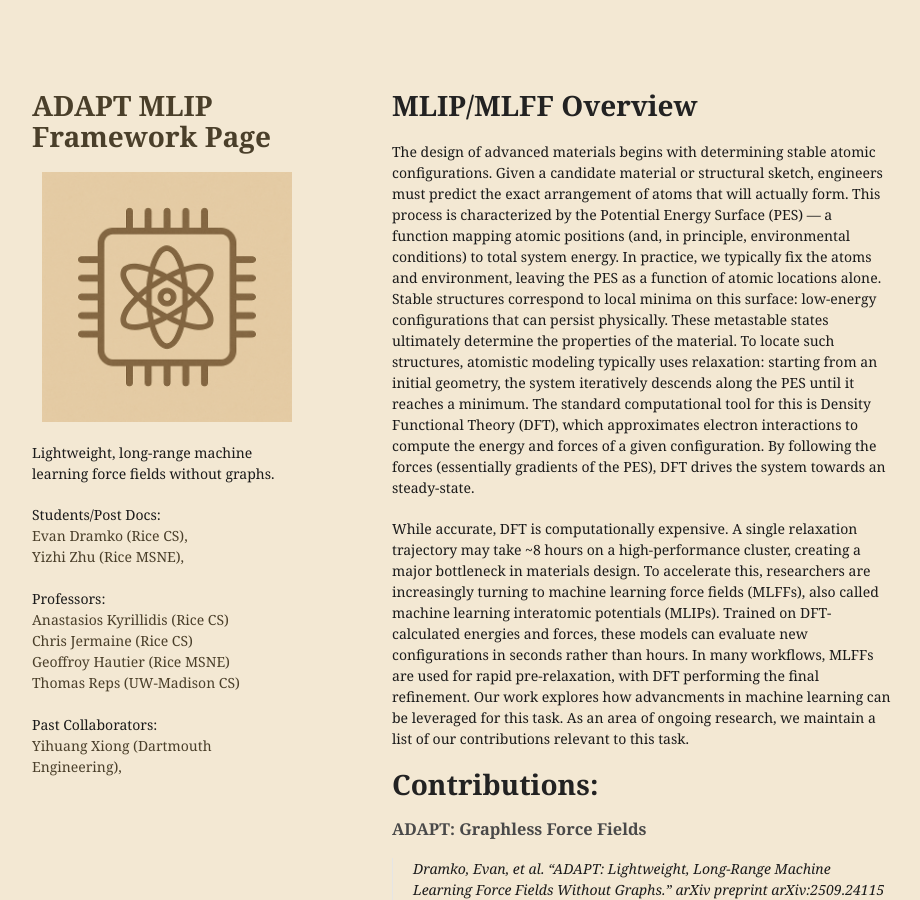
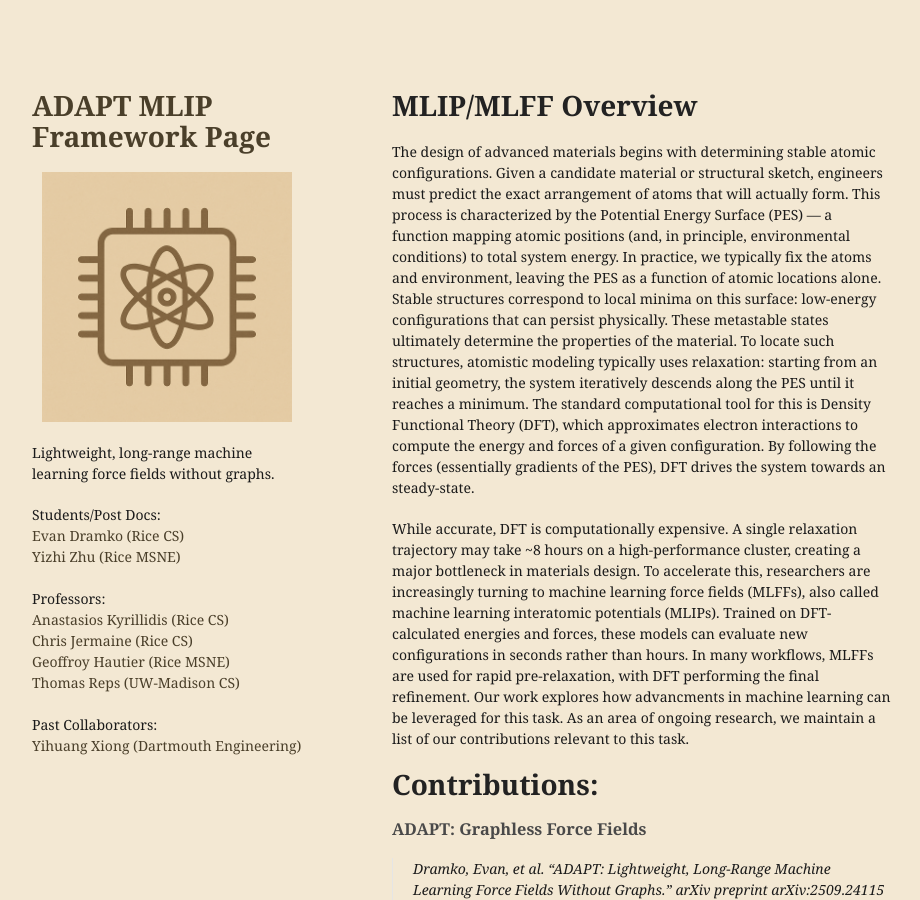
Before and after one commit to EvanDramko/ADAPT_webpage, a Jekyll site: the page built from index.md, in a window 1280 px wide and 900 px high. Shown: the whole window, without its empty margins (178-1098 px from the left). Built offline with Jekyll 4.4.1, drawn with Linux system fonts in a browser that asks for light colours; our own code applies the rules of GitHub Pages for plain Markdown files.

Commit message:
fixed extra commas

```diff
--- a/_layouts/default.html
+++ b/_layouts/default.html
@@ -35,8 +35,8 @@
 
 
         Students/Post Docs: <br>
-        <a href="https://evandramko.github.io">Evan Dramko (Rice CS), </a> <br>
-        <a href="https://scholar.google.com/citations?user=QBGSLL4AAAAJ&hl=en">Yizhi Zhu (Rice MSNE), </a> <br>
+        <a href="https://evandramko.github.io">Evan Dramko (Rice CS) </a> <br>
+        <a href="https://scholar.google.com/citations?user=QBGSLL4AAAAJ&hl=en">Yizhi Zhu (Rice MSNE) </a> <br>
         <br>
 
         Professors: <br>
@@ -47,7 +47,7 @@
         <br>
 
         Past Collaborators: <br>
-        <a href="https://scholar.google.com/citations?user=HLneol4AAAAJ&hl=en">Yihuang Xiong (Dartmouth Engineering), </a>
+        <a href="https://scholar.google.com/citations?user=HLneol4AAAAJ&hl=en">Yihuang Xiong (Dartmouth Engineering) </a>
 
         <br>
         {% if site.github.is_user_page %}
```
